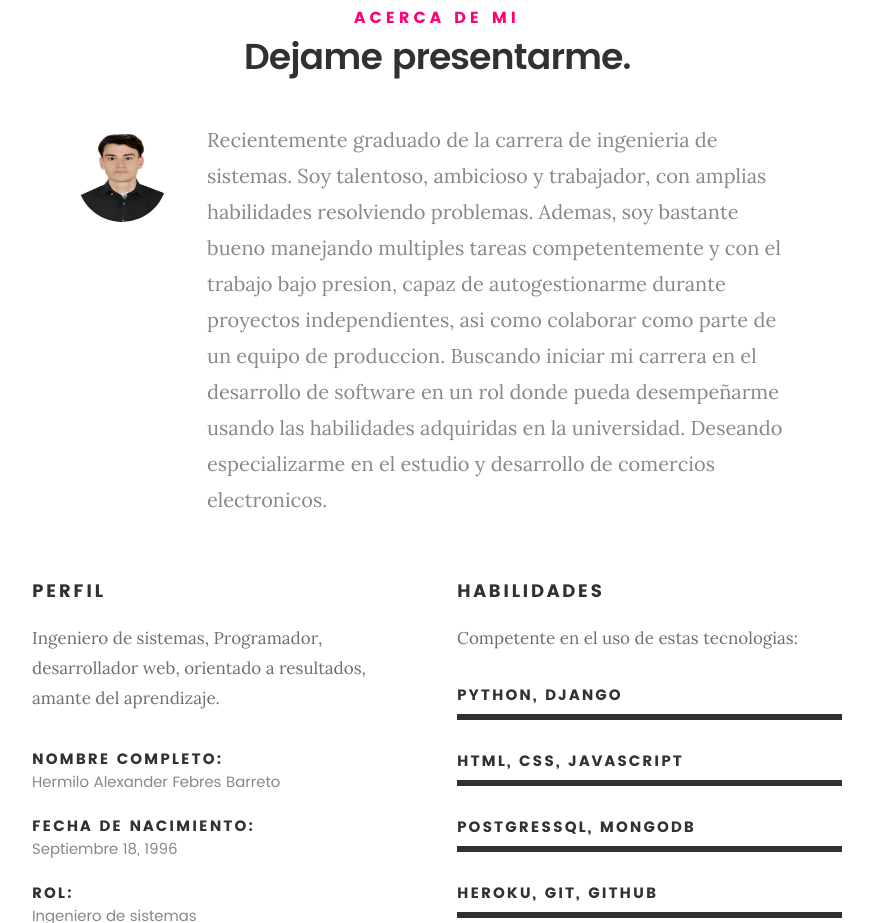
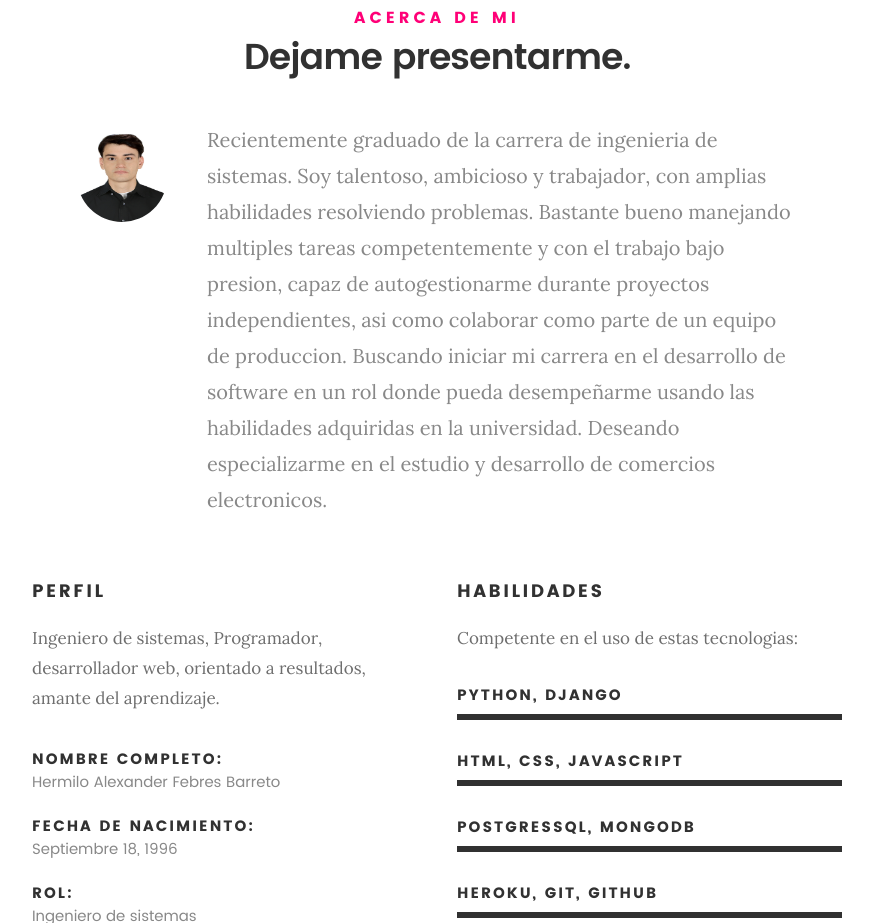
Before and after one commit to alexanderfebres/alexanderfebres, a plain HTML site: page index-es.html in a window 1280 px wide. Shown: the part 917-1840 px from the top of the page, without its empty margins (203-1076 px from the left). Drawn offline with Linux system fonts and the light colour scheme; files whose address does not match are found by name.

Commit message:
more, more and some more

```diff
--- a/index-es.html
+++ b/index-es.html
@@ -108,9 +108,9 @@
                     <img src="images/006u.jpg" lt="Profile Picture">
 
                     <p class="lead">
-                        Recientemente graduado de la carrera de ingenieria de sistemas. Soy talentoso, ambicioso y trabajador, con amplias habilidades resolviendo problemas. Ademas, soy bastante bueno manejando multiples tareas competentemente y con el trabajo bajo presion,
-                        capaz de autogestionarme durante proyectos independientes, asi como colaborar como parte de un equipo de produccion. Buscando iniciar mi carrera en el desarrollo de software en un rol donde pueda desempeñarme usando las habilidades
-                        adquiridas en la universidad. Deseando especializarme en el estudio y desarrollo de comercios electronicos.
+                        Recientemente graduado de la carrera de ingenieria de sistemas. Soy talentoso, ambicioso y trabajador, con amplias habilidades resolviendo problemas. Bastante bueno manejando multiples tareas competentemente y con el trabajo bajo presion, capaz de autogestionarme
+                        durante proyectos independientes, asi como colaborar como parte de un equipo de produccion. Buscando iniciar mi carrera en el desarrollo de software en un rol donde pueda desempeñarme usando las habilidades adquiridas en la universidad.
+                        Deseando especializarme en el estudio y desarrollo de comercios electronicos.
                     </p>
 
                 </div>
```
